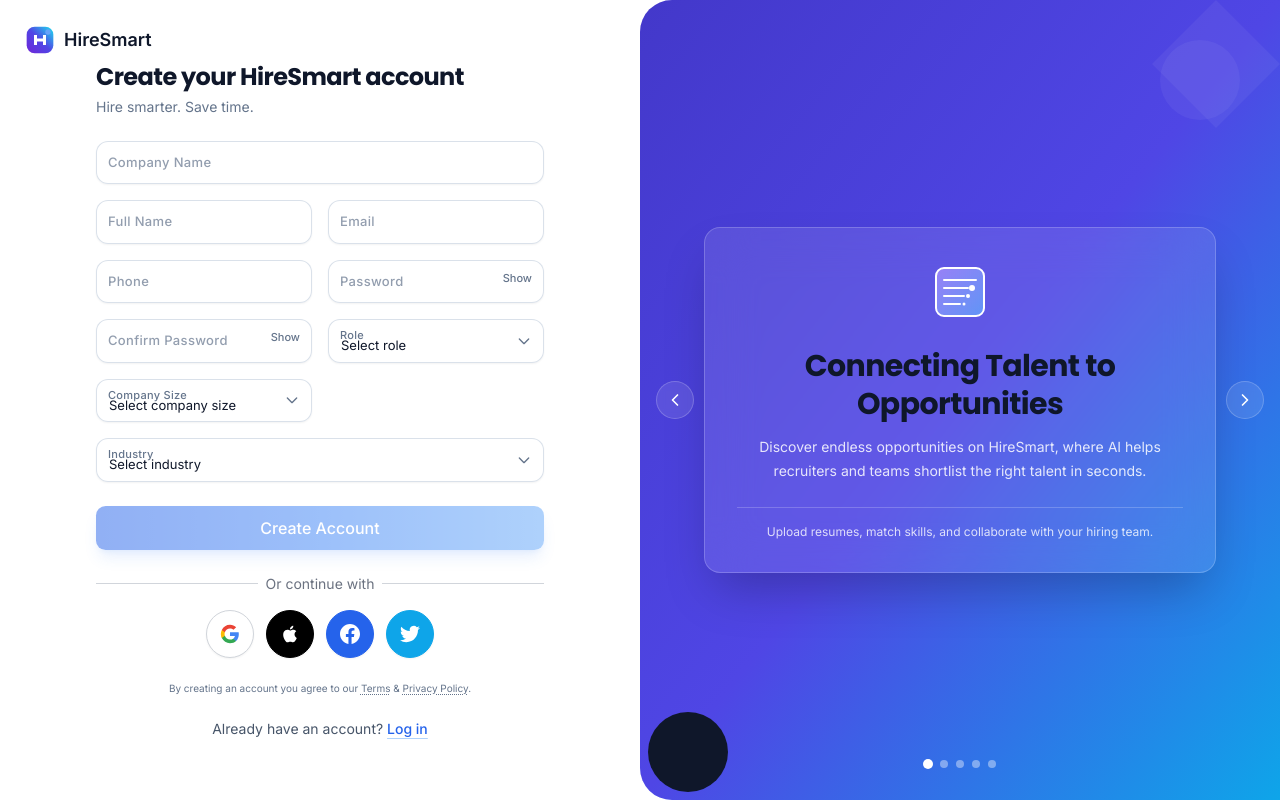
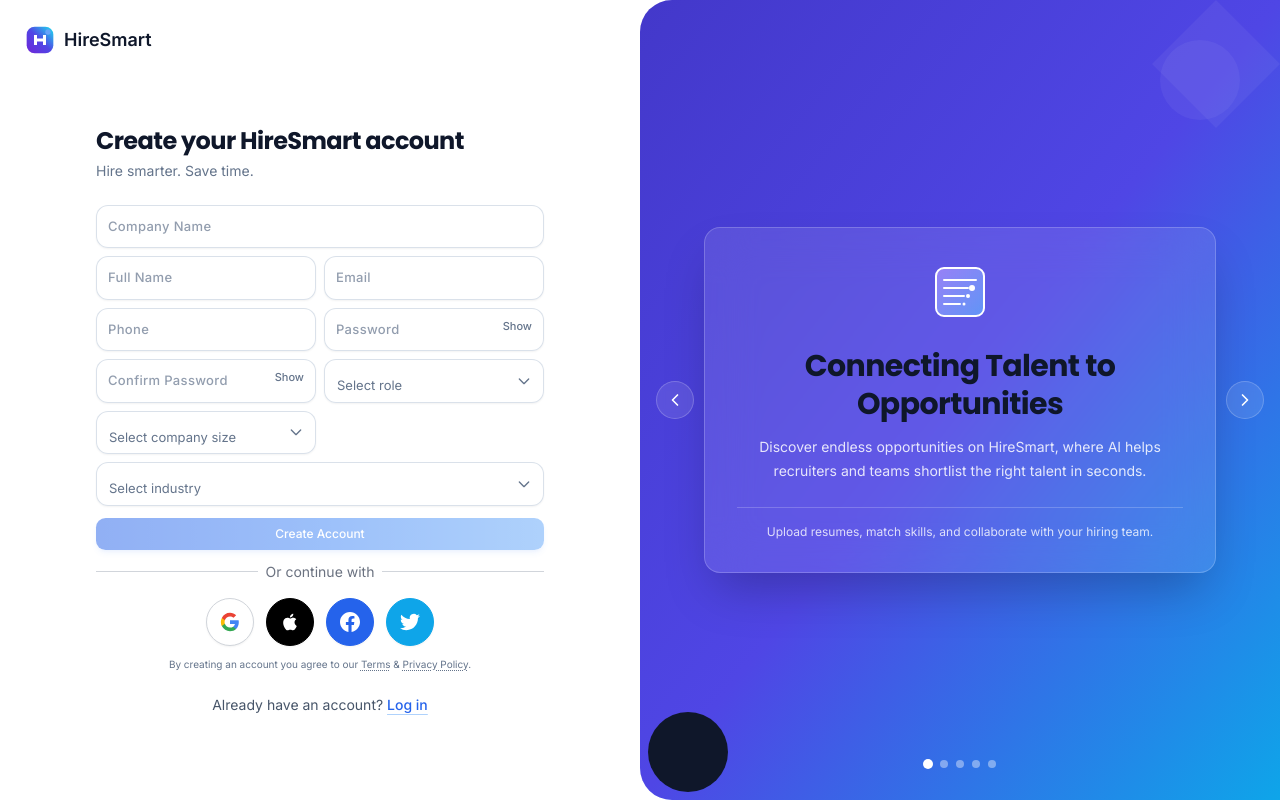
Before and after one commit to krishang2205/HireSmart, a React (Vite) app: page /auth/signup in a window 1280 px wide. Built offline with nearby package versions, Linux system fonts and the light colour scheme.

Commit message:
fix: signup form

```diff
--- a/src/components/auth/AuthLayout.tsx
+++ b/src/components/auth/AuthLayout.tsx
@@ -11,7 +11,7 @@
           <BrandLogo className="h-8 w-8" />
           <BrandWordmark className="text-lg font-semibold" />
         </div>
-        <div className="w-full max-w-md space-y-6">
+  <div className="w-full max-w-md space-y-6 mt-10">
           {(title || subtitle) && (
             <div className="space-y-1">
               {title && <h1 className="text-2xl font-bold tracking-tight">{title}</h1>}
--- a/src/pages/auth/Signup.tsx
+++ b/src/pages/auth/Signup.tsx
@@ -245,8 +245,8 @@
 
   return (
     <AuthLayout title="Create your HireSmart account" subtitle="Hire smarter. Save time.">
-      <form onSubmit={handleSubmit(onSubmit)} className="space-y-6">
-        <div className="grid grid-cols-1 md:grid-cols-2 gap-4">
+      <form onSubmit={handleSubmit(onSubmit)} className="space-y-3">
+        <div className="grid grid-cols-1 md:grid-cols-2 gap-2">
           <div className="md:col-span-2">
             <FloatingLabelInput
               dense
@@ -319,9 +319,10 @@
           <div>
             <FloatingLabelSelect
               dense
-              label="Role"
+              label=""
               placeholder="Select role"
               options={roles}
+              className="text-slate-500 placeholder:text-slate-500"
               {...register('role', selectValidation)}
               error={errors.role?.message}
             />
@@ -330,9 +331,10 @@
           <div>
             <FloatingLabelSelect
               dense
-              label="Company Size"
+              label=""
               placeholder="Select company size"
               options={companySizes}
+              className="text-slate-500 placeholder:text-slate-500"
               {...register('companySize', selectValidation)}
               error={errors.companySize?.message}
             />
@@ -341,9 +343,10 @@
           <div className="md:col-span-2">
             <FloatingLabelSelect
               dense
-              label="Industry"
+              label=""
               placeholder="Select industry"
               options={industries}
+              className="text-slate-500 placeholder:text-slate-500"
               {...register('industry', selectValidation)}
               error={errors.industry?.message}
             />
@@ -352,7 +355,7 @@
 
         <Button
           disabled={!isFormReady || loading}
-          className="w-full h-11 font-medium shadow-lg shadow-blue-500/25"
+          className="w-full h-8 text-xs font-medium shadow-md shadow-blue-500/15"
           variant="gradient"
         >
           {loading ? 'Creating Account...' : 'Create Account'}
```
